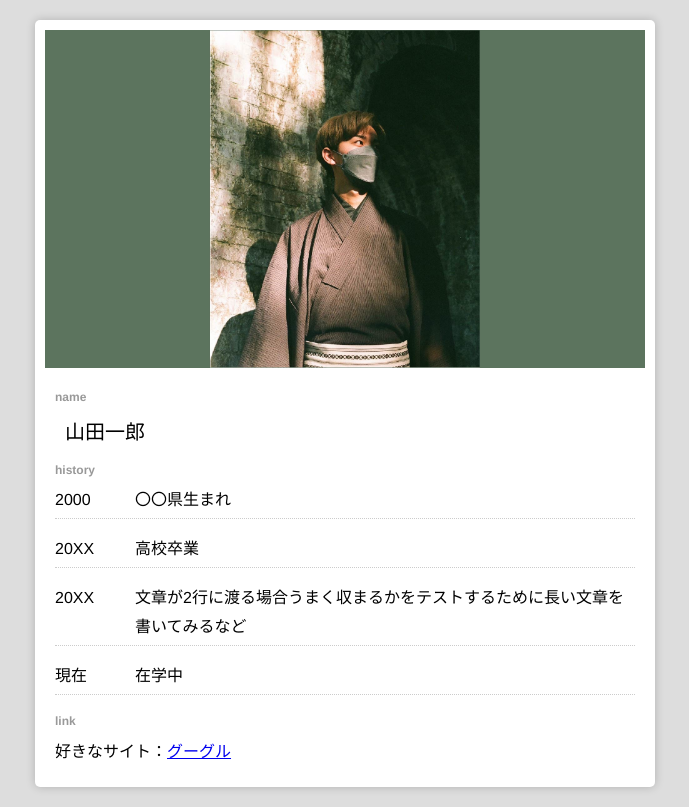
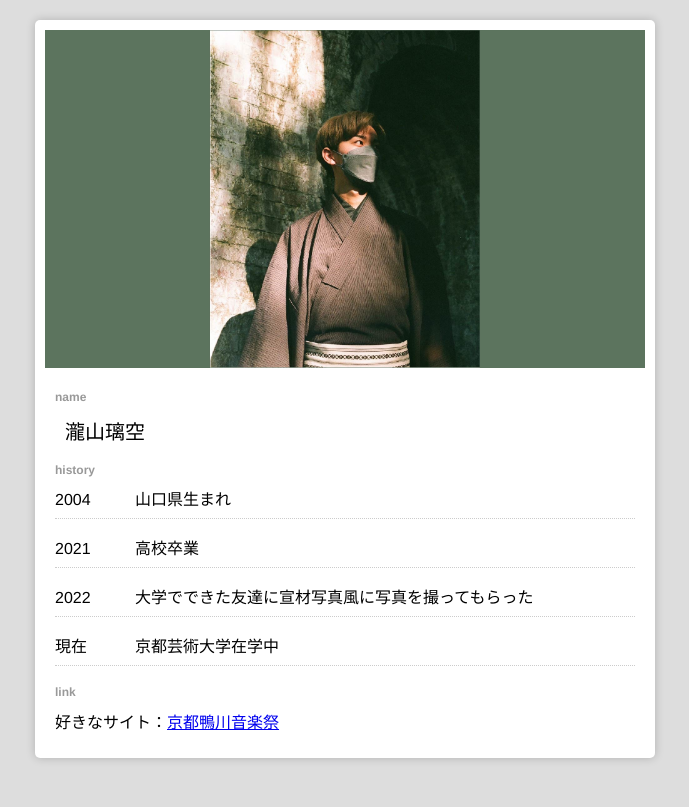
Before and after one commit to KUAD-XtechDesign/simple_page-kurimesshi, a plain HTML site: page index.html in a window 1280 px wide. Shown: the whole page, without its empty margins (295-984 px from the left). Drawn offline with Linux system fonts and the light colour scheme.

Commit message:
Update index.html

```diff
--- a/index.html
+++ b/index.html
@@ -19,19 +19,19 @@
       <!-- 個人情報なので注意 -->
       <div class="profile">
         <h2 class="title">name</h2>
-        <h1 class="name">山田一郎</h1>
+        <h1 class="name">瀧山璃空</h1>
 
         <h2 class="title">history</h2>
         <ul class="history_list">
-          <li><div class="year">2000</div><div class="txt">〇〇県生まれ</div></li>
-          <li><div class="year">20XX</div><div class="txt">高校卒業</div></li>
-          <li><div class="year">20XX</div><div class="txt">文章が2行に渡る場合うまく収まるかをテストするために長い文章を書いてみるなど</div></li>
-          <li><div class="year">現在</div><div>在学中</div></li>
+          <li><div class="year">2004</div><div class="txt">山口県生まれ</div></li>
+          <li><div class="year">2021</div><div class="txt">高校卒業</div></li>
+          <li><div class="year">2022</div><div class="txt">大学でできた友達に宣材写真風に写真を撮ってもらった</div></li>
+          <li><div class="year">現在</div><div>京都芸術大学在学中</div></li>
         </ul>
 
         <h2 class="title">link</h2>
         <div>
-          好きなサイト：<a href="https://google.com" target="_blank">グーグル</a>
+          好きなサイト：<a href="http://kyoto-kamogawafes.net/" target="_blank">京都鴨川音楽祭</a>
         </div>
 
       </div>
```
